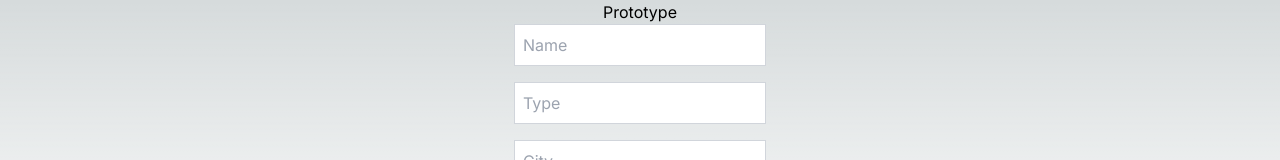
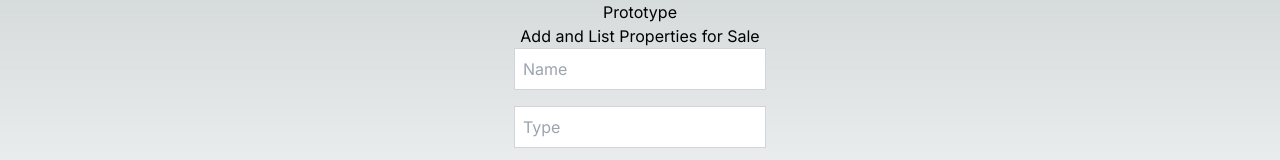
Before and after one commit to dinohorn9/prototype, a Next.js app: page / in a window 1280 px wide. Shown: the top 160 px of the page. Built offline with nearby package versions, Linux system fonts and the light colour scheme; no server answers; the database is empty.

Commit message:
sort added

```diff
--- a/app/page.tsx
+++ b/app/page.tsx
@@ -4,7 +4,8 @@ export default function Home() {
   return (
     <div style={{ display: "flex", flexDirection: "column", alignItems: "center", justifyContent: "center" }}>
       <h1>Prototype</h1>
+      <h2>Add and List Properties for Sale</h2>
       <PropertyForm />
     </div>
-  );
+  )
 }
--- a/components/PropertyForm.tsx
+++ b/components/PropertyForm.tsx
@@ -36,6 +36,10 @@ const PropertyForm: React.FC = () => {
       setName("");
       setType("");
       setCity("");
+      // Fetch the latest documents from the 'properties' collection
+      const querySnapshot = await getDocs(collection(db, 'properties'));
+      const data = querySnapshot.docs.map((doc) => doc.data());
+      setProperties(data);
     } catch (e) {
       console.error("Error adding document: ", e);
     }
```
